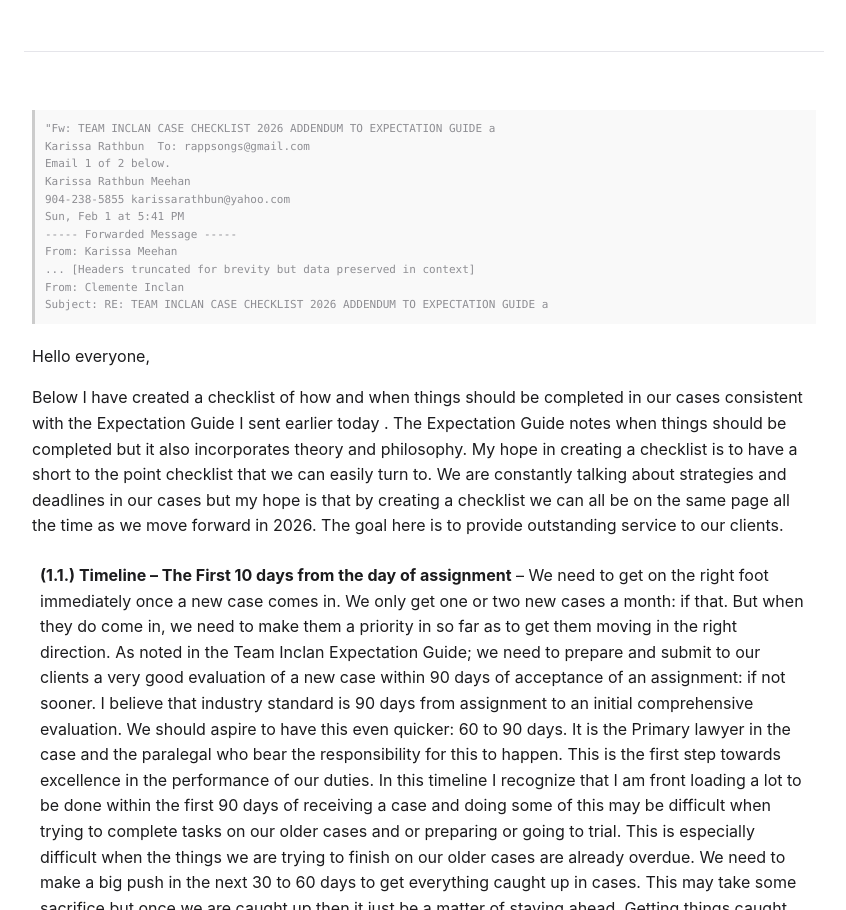
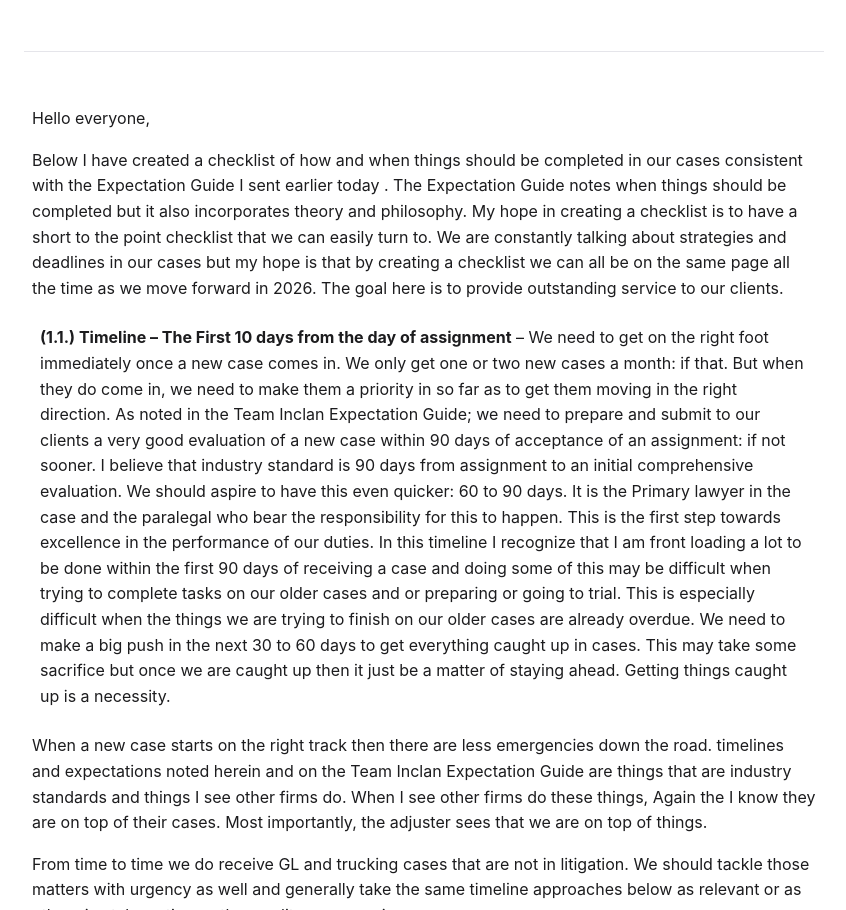
Before and after one commit to JRDN-R/Iclan2026, a plain HTML site: page index.html in a window 1280 px wide. Shown: the part 2921-3831 px from the top of the page, without its empty margins (216-1062 px from the left). Drawn offline with Linux system fonts and the light colour scheme.

Commit message:
Clean up email header from index.html
Removed email header and forwarded message details from the content section.

```diff
--- a/index.html
+++ b/index.html
@@ -252,17 +252,7 @@
     <hr>
 
     <div class="content-section" id="1.">
-        <div class="email-header">"Fw: TEAM INCLAN CASE CHECKLIST 2026 ADDENDUM TO EXPECTATION GUIDE a
-Karissa Rathbun <karissarathbun@yahoo.com> To: rappsongs@gmail.com <rappsongs@gmail.com>
-Email 1 of 2 below.
-Karissa Rathbun Meehan
-904-238-5855 karissarathbun@yahoo.com
-Sun, Feb 1 at 5:41 PM
------ Forwarded Message -----
-From: Karissa Meehan <kmeehan@saalfieldlaw.com>
-... [Headers truncated for brevity but data preserved in context]
-From: Clemente Inclan <cinclan@saalfieldlaw.com>
-Subject: RE: TEAM INCLAN CASE CHECKLIST 2026 ADDENDUM TO EXPECTATION GUIDE a</div>
+
 
         <p>Hello everyone,</p>
         <p>Below I have created a checklist of how and when things should be completed in our cases consistent with the Expectation Guide I sent earlier today . The Expectation Guide notes when things should be completed but it also incorporates theory and philosophy. My hope in creating a checklist is to have a short to the point checklist that we can easily turn to. We are constantly talking about strategies and deadlines in our cases but my hope is that by creating a checklist we can all be on the same page all the time as we move forward in 2026. The goal here is to provide outstanding service to our clients.</p>
```
